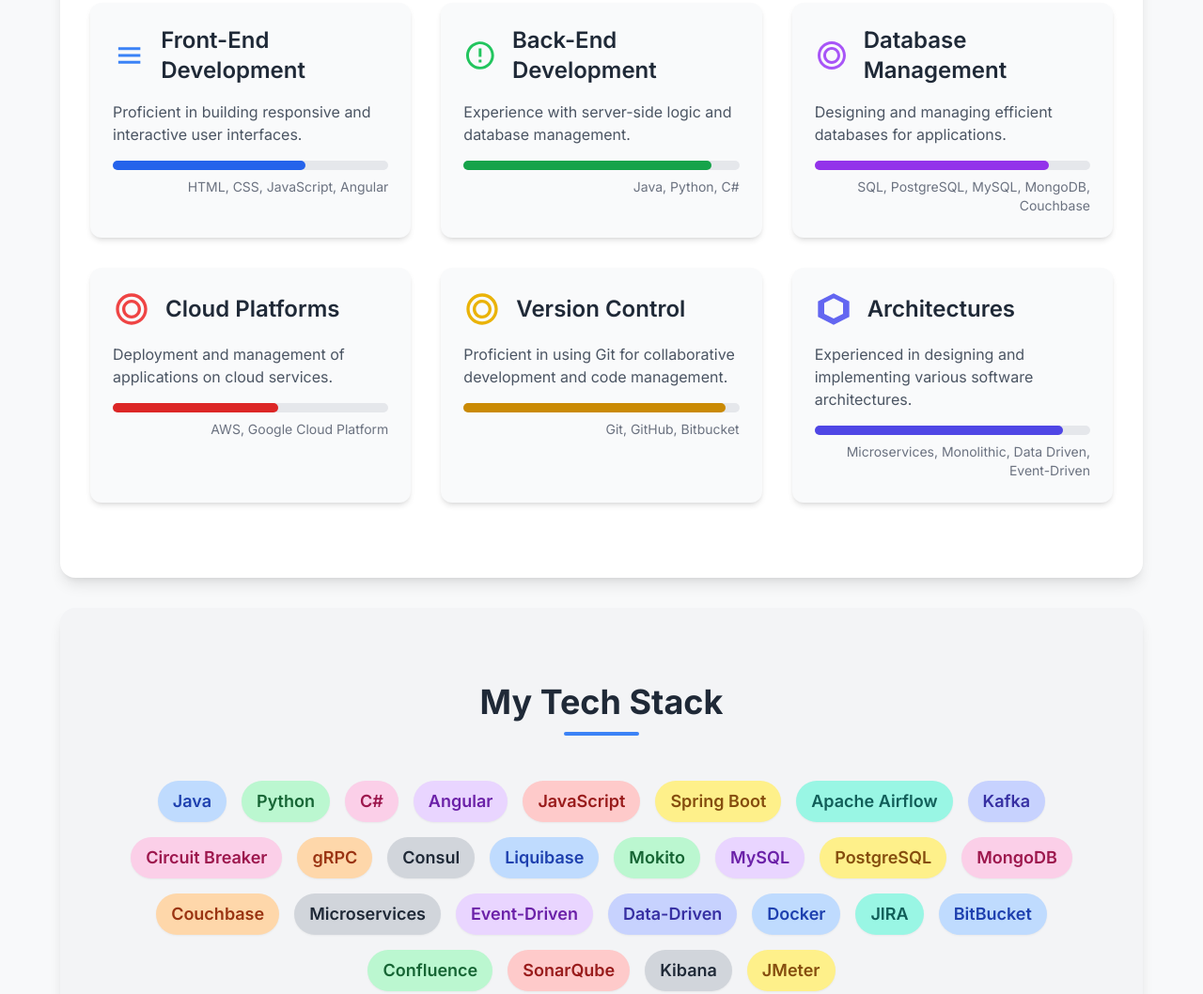
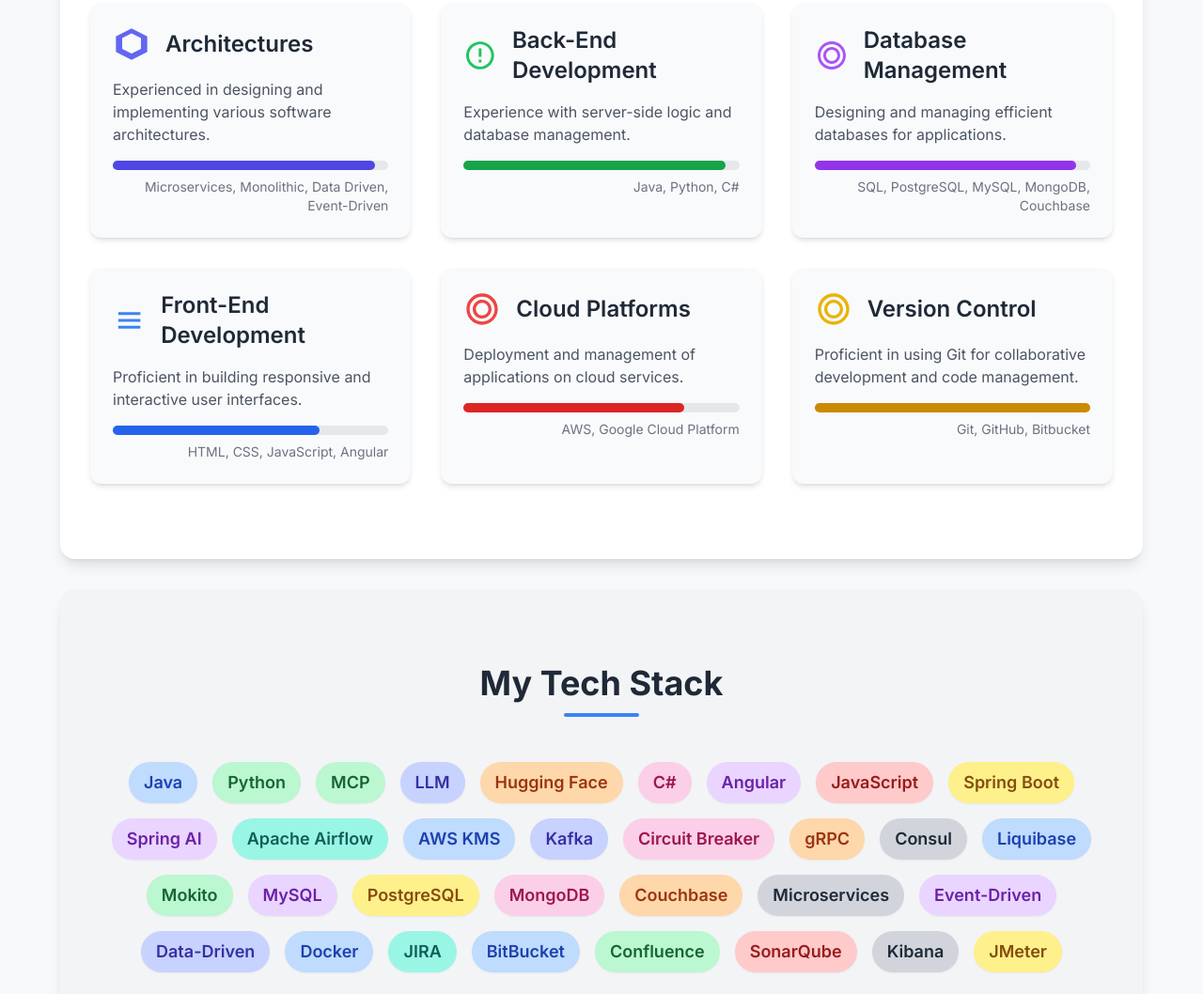
Before and after one commit to Nurilhijas/portfolio, a plain HTML site: page index.html in a window 1280 px wide. Shown: the part 3828-4886 px from the top of the page at 94% size. Drawn offline with nearby package versions, Linux system fonts and the light colour scheme.

Commit message:
Update index.html

```diff
--- a/index.html
+++ b/index.html
@@ -220,17 +220,22 @@
                 <span class="absolute bottom-0 left-1/2 transform -translate-x-1/2 w-20 h-1 bg-blue-500 rounded-full"></span>
             </h2>
             <div class="grid grid-cols-1 md:grid-cols-2 lg:grid-cols-3 gap-8">
+
+
                 <!-- Skill Card 1 -->
-                <div class="bg-gray-50 p-6 rounded-xl shadow-md hover:shadow-lg transform hover:scale-105 transition duration-300 ease-in-out">
+                 <div class="bg-gray-50 p-6 rounded-xl shadow-md hover:shadow-lg transform hover:scale-105 transition duration-300 ease-in-out">
                     <div class="flex items-center mb-4">
-                        <svg class="w-10 h-10 text-blue-500 mr-4" fill="currentColor" viewBox="0 0 24 24" xmlns="http://www.w3.org/2000/svg"><path d="M4 6h16v2H4zm0 5h16v2H4zm0 5h16v2H4z"/></svg>
-                        <h3 class="text-2xl font-semibold text-gray-800">Front-End Development</h3>
+                        <!-- Generic SVG icon for now, you can replace with a more specific one if needed -->
+                        <svg class="w-10 h-10 text-indigo-500 mr-4" fill="currentColor" viewBox="0 0 24 24" xmlns="http://www.w3.org/2000/svg">
+                            <path d="M12 2L2 7v10l10 5 10-5V7L12 2zm0 15.93l-6-3V8.07l6-3 6 3v6.86l-6 3z"/>
+                        </svg>
+                        <h3 class="text-2xl font-semibold text-gray-800">Architectures</h3>
                     </div>
-                    <p class="text-gray-600 mb-4">Proficient in building responsive and interactive user interfaces.</p>
+                    <p class="text-gray-600 mb-4">Experienced in designing and implementing various software architectures.</p>
                     <div class="w-full bg-gray-200 rounded-full h-2.5">
-                        <div class="bg-blue-600 h-2.5 rounded-full" style="width: 70%"></div>
+                        <div class="bg-indigo-600 h-2.5 rounded-full" style="width: 95%"></div>
                     </div>
-                    <span class="text-sm text-gray-500 mt-2 block text-right">HTML, CSS, JavaScript, Angular</span>
+                    <span class="text-sm text-gray-500 mt-2 block text-right">Microservices, Monolithic, Data Driven, Event-Driven</span>
                 </div>
 
                 <!-- Skill Card 2 -->
@@ -241,7 +246,7 @@
                     </div>
                     <p class="text-gray-600 mb-4">Experience with server-side logic and database management.</p>
                     <div class="w-full bg-gray-200 rounded-full h-2.5">
-                        <div class="bg-green-600 h-2.5 rounded-full" style="width: 90%"></div>
+                        <div class="bg-green-600 h-2.5 rounded-full" style="width: 95%"></div>
                     </div>
                     <span class="text-sm text-gray-500 mt-2 block text-right">Java, Python, C#</span>
                 </div>
@@ -254,7 +259,7 @@
                     </div>
                     <p class="text-gray-600 mb-4">Designing and managing efficient databases for applications.</p>
                     <div class="w-full bg-gray-200 rounded-full h-2.5">
-                        <div class="bg-purple-600 h-2.5 rounded-full" style="width: 85%"></div>
+                        <div class="bg-purple-600 h-2.5 rounded-full" style="width: 95%"></div>
                     </div>
                     <span class="text-sm text-gray-500 mt-2 block text-right">SQL, PostgreSQL, MySQL, MongoDB, Couchbase</span>
                 </div>
@@ -262,17 +267,30 @@
                 <!-- Skill Card 4 -->
                 <div class="bg-gray-50 p-6 rounded-xl shadow-md hover:shadow-lg transform hover:scale-105 transition duration-300 ease-in-out">
                     <div class="flex items-center mb-4">
+                        <svg class="w-10 h-10 text-blue-500 mr-4" fill="currentColor" viewBox="0 0 24 24" xmlns="http://www.w3.org/2000/svg"><path d="M4 6h16v2H4zm0 5h16v2H4zm0 5h16v2H4z"/></svg>
+                        <h3 class="text-2xl font-semibold text-gray-800">Front-End Development</h3>
+                    </div>
+                    <p class="text-gray-600 mb-4">Proficient in building responsive and interactive user interfaces.</p>
+                    <div class="w-full bg-gray-200 rounded-full h-2.5">
+                        <div class="bg-blue-600 h-2.5 rounded-full" style="width: 75%"></div>
+                    </div>
+                    <span class="text-sm text-gray-500 mt-2 block text-right">HTML, CSS, JavaScript, Angular</span>
+                </div>
+
+                <!-- Skill Card 5 -->
+                <div class="bg-gray-50 p-6 rounded-xl shadow-md hover:shadow-lg transform hover:scale-105 transition duration-300 ease-in-out">
+                    <div class="flex items-center mb-4">
                         <svg class="w-10 h-10 text-red-500 mr-4" fill="currentColor" viewBox="0 0 24 24" xmlns="http://www.w3.org/2000/svg"><path d="M12 2C6.48 2 2 6.48 2 12s4.48 10 10 10 10-4.48 10-10S17.52 2 12 2zm0 18c-4.41 0-8-3.59-8-8s3.59-8 8-8 8 3.59 8 8-3.59 8-8 8zM12 6c-3.31 0-6 2.69-6 6s2.69 6 6 6 6-2.69 6-6-2.69-6-6-6zm0 10c-2.21 0-4-1.79-4-4s1.79-4 4-4 4 1.79 4 4-1.79 4-4 4z"/></svg>
                         <h3 class="text-2xl font-semibold text-gray-800">Cloud Platforms</h3>
                     </div>
                     <p class="text-gray-600 mb-4">Deployment and management of applications on cloud services.</p>
                     <div class="w-full bg-gray-200 rounded-full h-2.5">
-                        <div class="bg-red-600 h-2.5 rounded-full" style="width: 60%"></div>
+                        <div class="bg-red-600 h-2.5 rounded-full" style="width: 80%"></div>
                     </div>
                     <span class="text-sm text-gray-500 mt-2 block text-right">AWS, Google Cloud Platform</span>
                 </div>
 
-                <!-- Skill Card 5 -->
+                <!-- Skill Card 6 -->
                 <div class="bg-gray-50 p-6 rounded-xl shadow-md hover:shadow-lg transform hover:scale-105 transition duration-300 ease-in-out">
                     <div class="flex items-center mb-4">
                         <svg class="w-10 h-10 text-yellow-500 mr-4" fill="currentColor" viewBox="0 0 24 24" xmlns="http://www.w3.org/2000/svg"><path d="M12 2C6.48 2 2 6.48 2 12s4.48 10 10 10 10-4.48 10-10S17.52 2 12 2zm0 18c-4.41 0-8-3.59-8-8s3.59-8 8-8 8 3.59 8 8-3.59 8-8 8zM12 6c-3.31 0-6 2.69-6 6s2.69 6 6 6 6-2.69 6-6-2.69-6-6-6zm0 10c-2.21 0-4-1.79-4-4s1.79-4 4-4 4 1.79 4 4-1.79 4-4 4z"/></svg>
@@ -280,25 +298,9 @@
                     </div>
                     <p class="text-gray-600 mb-4">Proficient in using Git for collaborative development and code management.</p>
                     <div class="w-full bg-gray-200 rounded-full h-2.5">
-                        <div class="bg-yellow-600 h-2.5 rounded-full" style="width: 95%"></div>
+                        <div class="bg-yellow-600 h-2.5 rounded-full" style="width: 100%"></div>
                     </div>
                     <span class="text-sm text-gray-500 mt-2 block text-right">Git, GitHub, Bitbucket</span>
-                </div>
-
-                <!-- Skill Card 6 -->
-                 <div class="bg-gray-50 p-6 rounded-xl shadow-md hover:shadow-lg transform hover:scale-105 transition duration-300 ease-in-out">
-                    <div class="flex items-center mb-4">
-                        <!-- Generic SVG icon for now, you can replace with a more specific one if needed -->
-                        <svg class="w-10 h-10 text-indigo-500 mr-4" fill="currentColor" viewBox="0 0 24 24" xmlns="http://www.w3.org/2000/svg">
-                            <path d="M12 2L2 7v10l10 5 10-5V7L12 2zm0 15.93l-6-3V8.07l6-3 6 3v6.86l-6 3z"/>
-                        </svg>
-                        <h3 class="text-2xl font-semibold text-gray-800">Architectures</h3>
-                    </div>
-                    <p class="text-gray-600 mb-4">Experienced in designing and implementing various software architectures.</p>
-                    <div class="w-full bg-gray-200 rounded-full h-2.5">
-                        <div class="bg-indigo-600 h-2.5 rounded-full" style="width: 90%"></div>
-                    </div>
-                    <span class="text-sm text-gray-500 mt-2 block text-right">Microservices, Monolithic, Data Driven, Event-Driven</span>
                 </div>
             </div>
         </div>
@@ -314,11 +316,16 @@
             <div class="flex flex-wrap justify-center gap-4">
                 <span class="bg-blue-200 text-blue-800 px-4 py-2 rounded-full font-semibold text-lg shadow-sm">Java</span>
                 <span class="bg-green-200 text-green-800 px-4 py-2 rounded-full font-semibold text-lg shadow-sm">Python</span>
+                <span class="bg-green-200 text-green-800 px-4 py-2 rounded-full font-semibold text-lg shadow-sm">MCP</span>
+                <span class="bg-indigo-200 text-indigo-800 px-4 py-2 rounded-full font-semibold text-lg shadow-sm">LLM</span>
+                <span class="bg-orange-200 text-orange-800 px-4 py-2 rounded-full font-semibold text-lg shadow-sm">Hugging Face</span>
                 <span class="bg-pink-200 text-pink-800 px-4 py-2 rounded-full font-semibold text-lg shadow-sm">C#</span>
                 <span class="bg-purple-200 text-purple-800 px-4 py-2 rounded-full font-semibold text-lg shadow-sm">Angular</span>
                 <span class="bg-red-200 text-red-800 px-4 py-2 rounded-full font-semibold text-lg shadow-sm">JavaScript</span>
                 <span class="bg-yellow-200 text-yellow-800 px-4 py-2 rounded-full font-semibold text-lg shadow-sm">Spring Boot</span>
+                <span class="bg-purple-200 text-purple-800 px-4 py-2 rounded-full font-semibold text-lg shadow-sm">Spring AI</span>
                 <span class="bg-teal-200 text-teal-800 px-4 py-2 rounded-full font-semibold text-lg shadow-sm">Apache Airflow</span>
+                <span class="bg-blue-200 text-blue-800 px-4 py-2 rounded-full font-semibold text-lg shadow-sm">AWS KMS</span>
                 <span class="bg-indigo-200 text-indigo-800 px-4 py-2 rounded-full font-semibold text-lg shadow-sm">Kafka</span>
                 <span class="bg-pink-200 text-pink-800 px-4 py-2 rounded-full font-semibold text-lg shadow-sm">Circuit Breaker</span>
                 <span class="bg-orange-200 text-orange-800 px-4 py-2 rounded-full font-semibold text-lg shadow-sm">gRPC</span>
```
